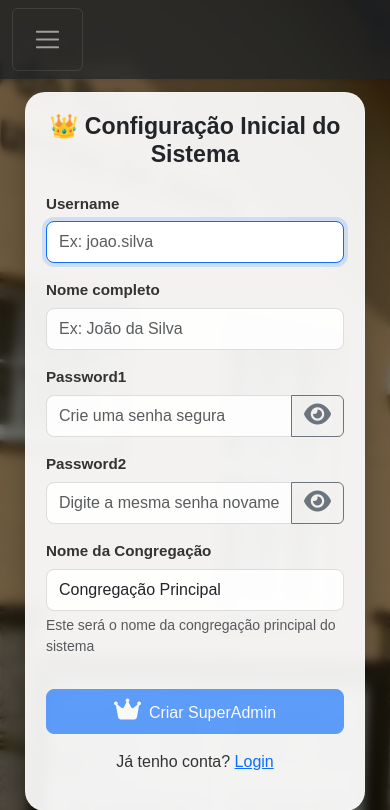
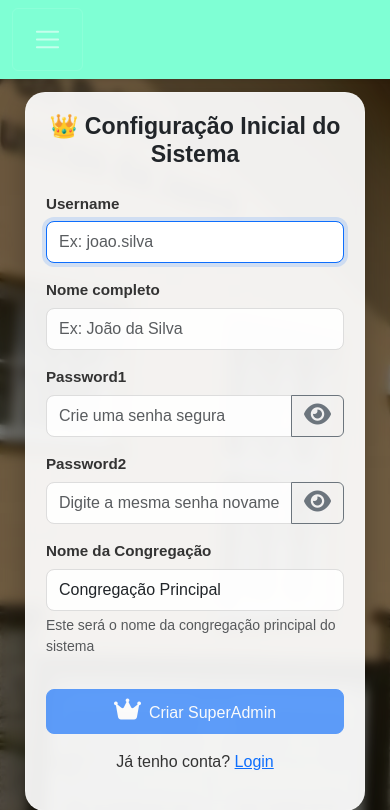
Before and after one commit to andreluizsilv/Agenda_salao, a Django app: page /cadastro/ in a window 390 px wide. Shown: the top 810 px of the page. Run offline with Django 5.2, Linux system fonts and the light colour scheme.

Commit message:
correção - navbar/cor

```diff
--- a/static/css/style.css
+++ b/static/css/style.css
@@ -15,6 +15,7 @@
   --transition-fast: 0.2s ease;
   --transition-normal: 0.3s ease;
   --transition-slow: 0.5s ease;
+  --navbar-color: aquamarine;
 }
 
 html, body {
@@ -317,7 +318,7 @@ body {
 }
 
 /* ============================================
-   BOTÕES DE HORÁRIO (mantido seu estilo)
+   BOTÕES DE HORÁRIO
 ============================================ */
 .horario-btn {
     width: 140px;
@@ -743,4 +744,9 @@ footer {
     .navbar-brand {
         padding: 16px 20px !important;
     }
+
+    .navbar {
+    background-color: var(--navbar-color) !important;
 }
+
+}
```
